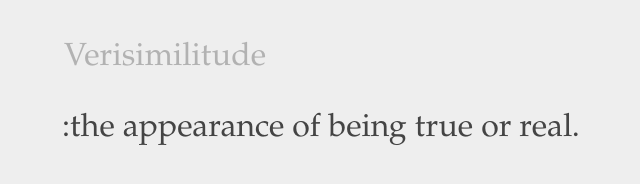
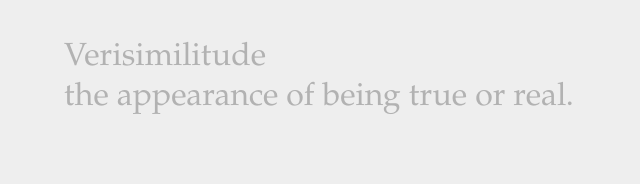
Before and after one commit to kylegilber/vocabulearny, a website built with Parcel: page src/index.html in a window 1280 px wide. Shown: the whole page, without its empty margins (66-706 px from the left). Built offline with nearby package versions, Linux system fonts and the light colour scheme.

Commit message:
Update src
Replace definition paragraph element with a disabled input element to allow for placeholder text and identical functionality.

```diff
--- a/src/index.html
+++ b/src/index.html
@@ -27,10 +27,15 @@
         />
     </div>
     <div>
-        <p
-        class="definition">
-        :the appearance of being true or real.
-        </p>
+        <input
+        id="definition"
+        type="text"
+        spellcheck="false"
+        autocomplete="off"
+        autocapitalize="off"
+        placeholder="the appearance of being true or real."
+        disabled
+        />
     </div>
 </body>
 
--- a/src/sass/index.scss
+++ b/src/sass/index.scss
@@ -30,7 +30,7 @@ body {
     margin-bottom: 3%;
 }
 
-.word {
+input {
     @include color-scheme($theme-original ...);
     @include font-scheme($font-garamond ...);
 
@@ -38,9 +38,3 @@ body {
     border: none;
     width: 100%;
 }
-
-.definition {
-    @include color-scheme($theme-original ...);
-    @include font-scheme($font-garamond ...);
-
-}
```
Also changed, not shown: dist/index.html, 2 other files.
